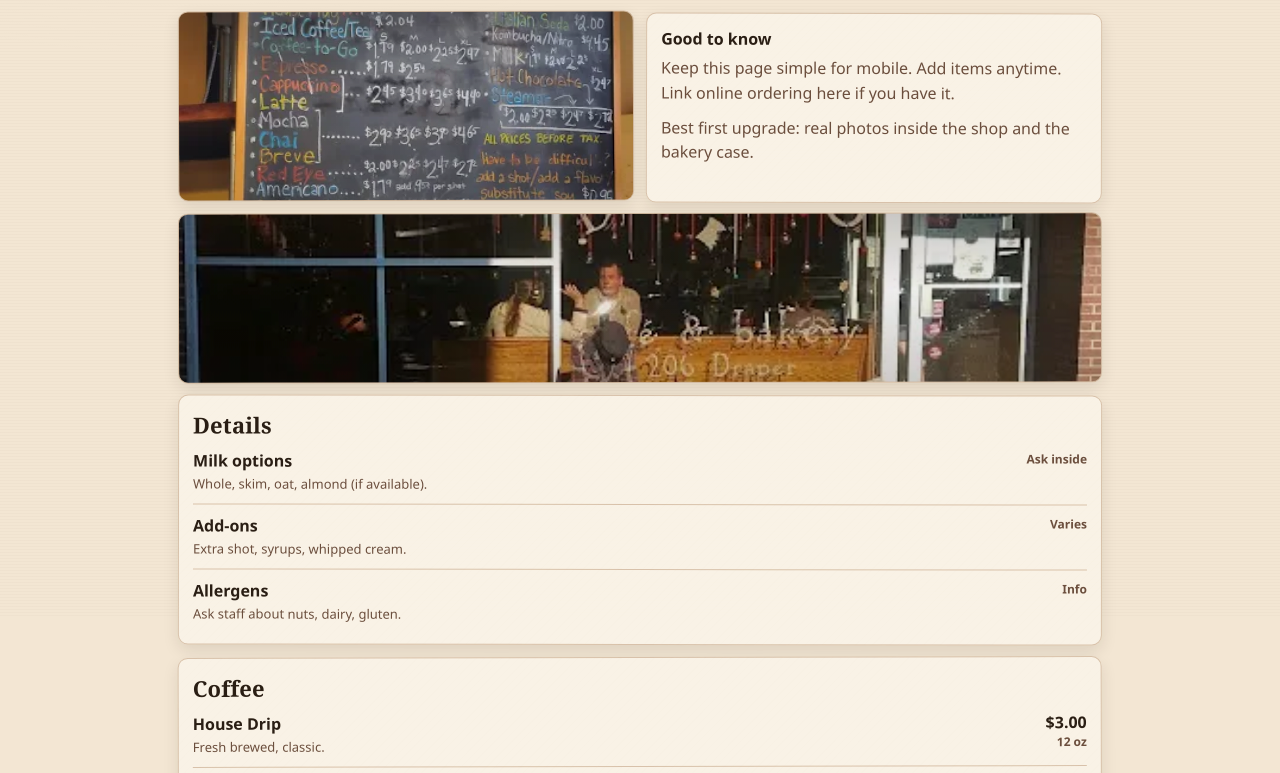
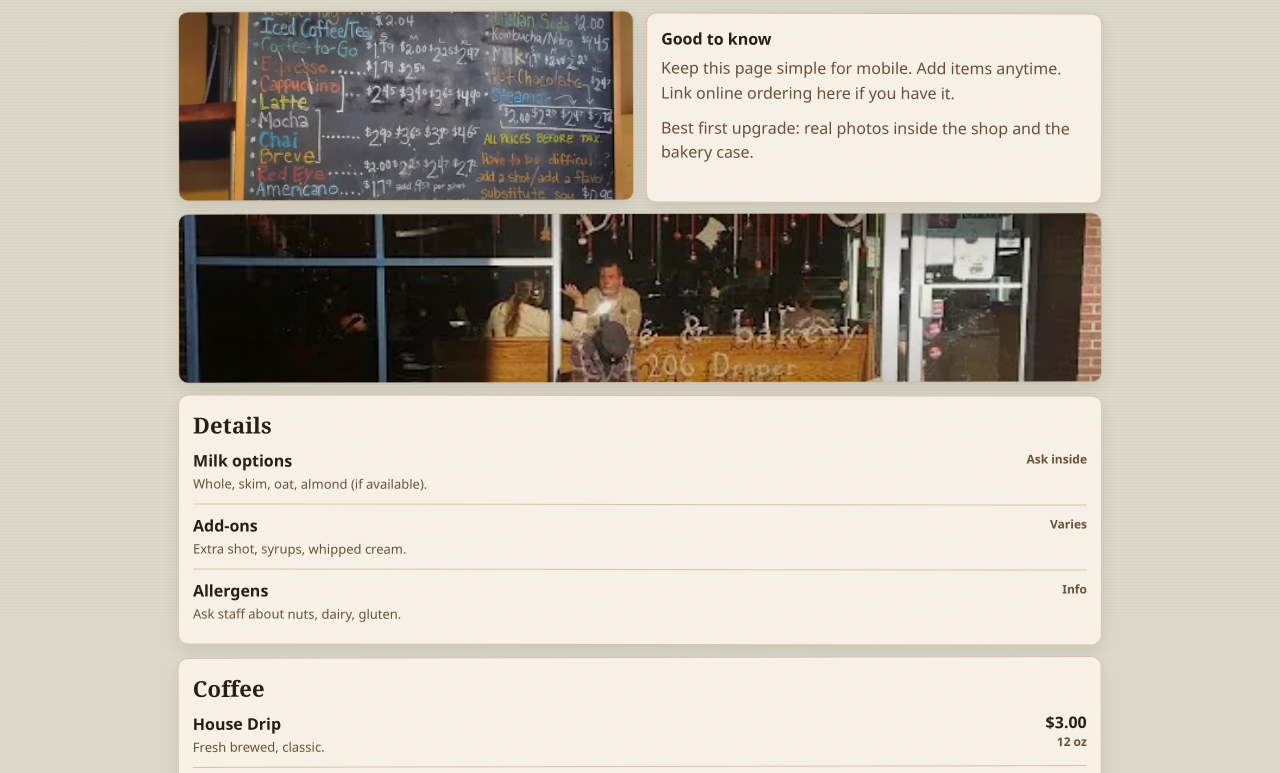
Before and after one commit to K-Hem0/bollos-cafe-website, a plain HTML site: page menu.html in a window 1280 px wide. Shown: the part 184-957 px from the top of the page. Drawn offline with Linux system fonts and the light colour scheme.

Commit message:
Update color variables in menu.html

```diff
--- a/menu.html
+++ b/menu.html
@@ -9,12 +9,12 @@
 
   <style>
     :root{
-      --bg:#F3E6D3;
+      --bg:#DCD9CA;
+--card:#F4F2E8;
+--line:#CFCAB8;
       --ink:#2A1E14;
       --muted:#6B4E3D;
-      --card:#FAF3E8;
       --accent:#B55A2A;
-      --line:#D6BFA7;
       --shadow: 0 10px 28px rgba(42,30,20,.12);
       --shadow2: 0 6px 16px rgba(42,30,20,.10);
       --radius:10px;
```
